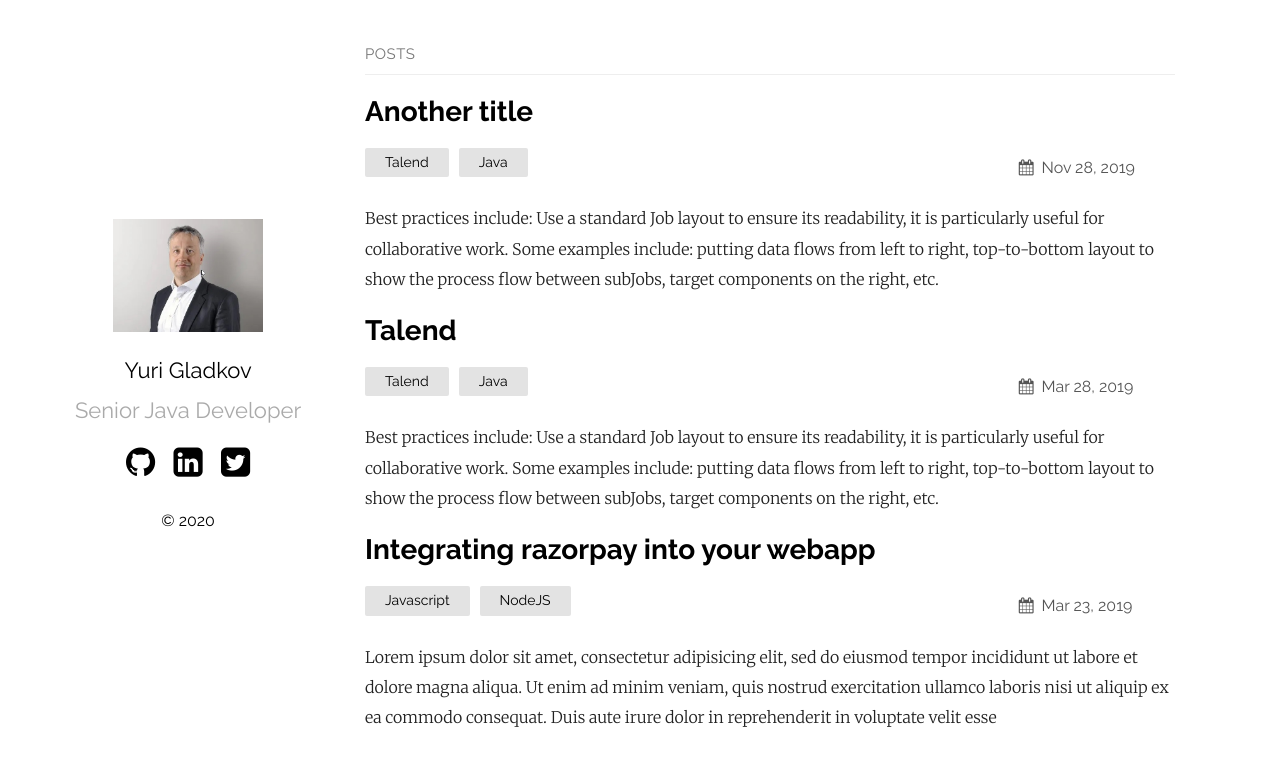
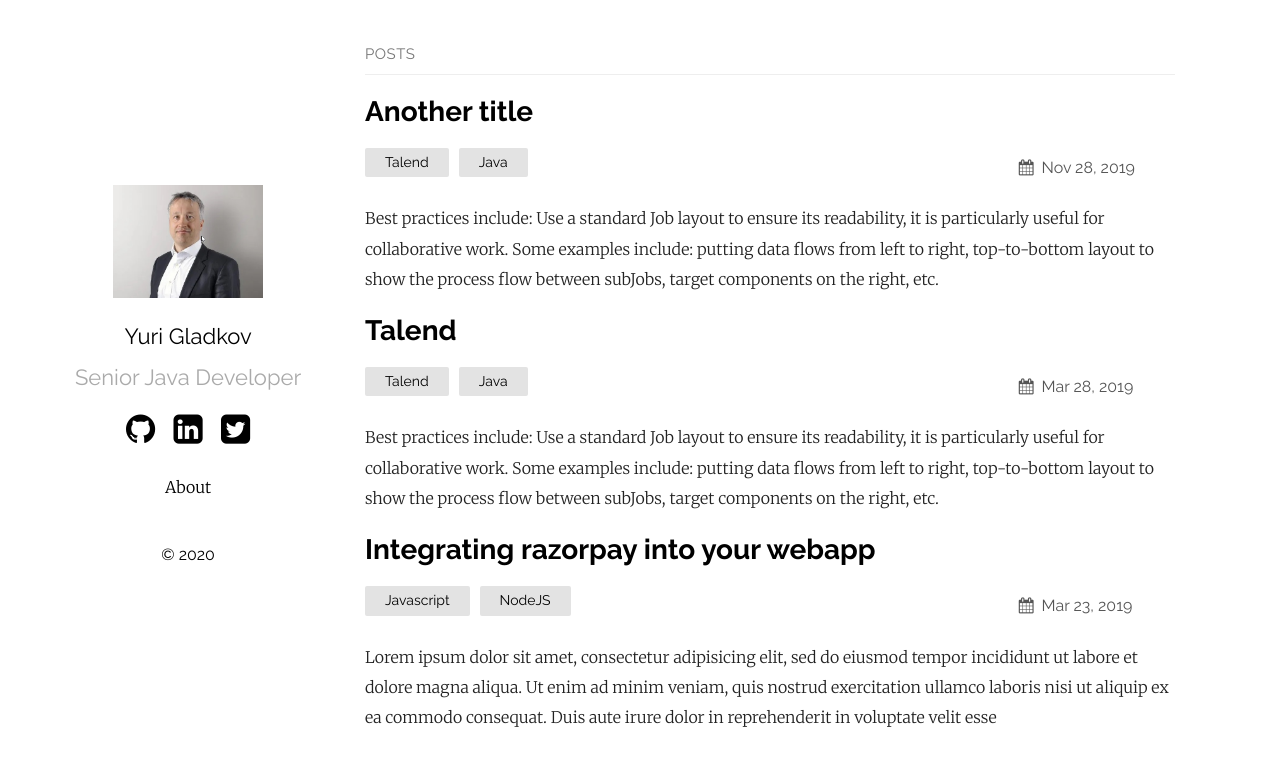
Before and after one commit to entrasynctech/entrasynctech.github.io, a Jekyll site: the page built from index.md, in a window 1280 px wide. Shown: the top 766 px of the page. Built offline with Jekyll 4.4.1, drawn with Linux system fonts in a browser that asks for light colours.

Commit message:
Update _config.yml

```diff
--- a/_config.yml
+++ b/_config.yml
@@ -14,6 +14,9 @@ plainwhite:
   tagline: Senior Java Developer
   date_format: "%b %-d, %Y"
   sitemap: true # set to true to generate sitemap.xml content
+  navigation:
+    - title: About
+      url: "/about"
 
   # generate social links in footer
   social_links:
```
